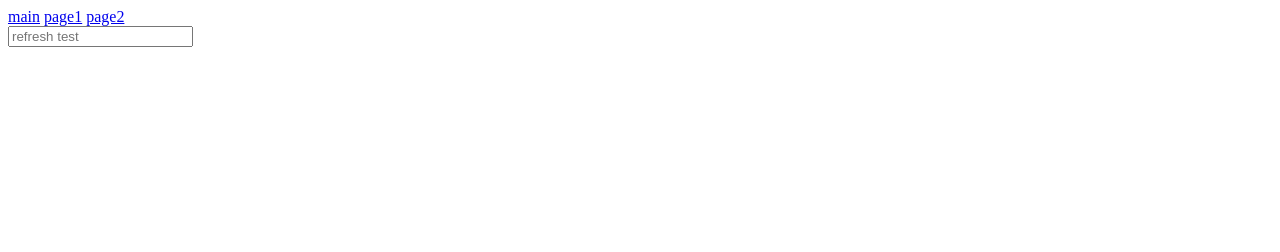
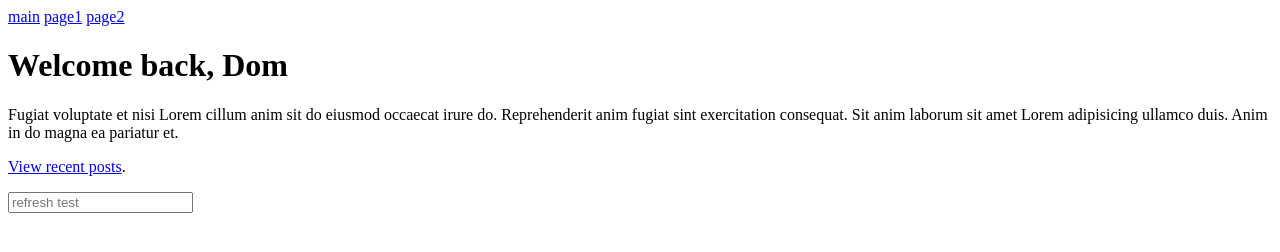
Before and after one commit to dusunax/vanillaSPA, a website with bundled scripts: page caseB/frontend/index.html in a window 1280 px wide. Built offline with nearby package versions, Linux system fonts and the light colour scheme.

```diff
--- a/caseB/frontend/index.html
+++ b/caseB/frontend/index.html
@@ -12,9 +12,8 @@
       <a href="/page1" class="nav__link" data-link>page1</a>
       <a href="/page2" class="nav__link" data-link>page2</a>
     </nav>
-    <div id="root">
-      <input type="text" placeholder="refresh test" />
-    </div>
+    <div id="app"></div>
+    <input type="text" placeholder="refresh test" />
     <script type="module" src="/static/js/index.js"></script>
   </body>
 </html>
--- a/caseB/frontend/static/js/index.js
+++ b/caseB/frontend/static/js/index.js
@@ -1,3 +1,5 @@
+import Main from "../views/Main.js";
+
 const navigateTo = (url) => {
   history.pushState(null, null, url);
   router();
@@ -5,10 +7,10 @@
 
 const router = async () => {
   const routes = [
-    { path: "404", view: () => console.log("404 page") },
-    { path: "/", view: () => console.log("main page") },
-    { path: "/page1", view: () => console.log("page1") },
-    { path: "/page2", view: () => console.log("page2") },
+    // { path: "404", view: () => console.log("404 page") },
+    { path: "/", view: Main },
+    // { path: "/page1", view: () => console.log("page1") },
+    // { path: "/page2", view: () => console.log("page2") },
   ];
 
   const potentialMathes = routes.map((route) => {
@@ -24,7 +26,10 @@
     };
   }
 
-  console.log(match, match.route.view());
+  const view = new match.route.view();
+
+  console.log(view);
+  document.querySelector("#app").innerHTML = await view.getHtml();
 };
 
 window.addEventListener("popstate", router);
--- /dev/null
+++ b/caseB/frontend/static/views/AbstractView.js
@@ -0,0 +1,13 @@
+export default class {
+  constructor(params) {
+    this.params = params;
+  }
+
+  setTitle(title) {
+    document.title = title;
+  }
+
+  async getHtml() {
+    return "";
+  }
+}
--- /dev/null
+++ b/caseB/frontend/static/views/Main.js
@@ -0,0 +1,20 @@
+import AbstractView from "./AbstractView.js";
+
+export default class extends AbstractView {
+  constructor(params) {
+    super(params);
+    this.setTitle("Dashboard");
+  }
+
+  async getHtml() {
+    return `
+            <h1>Welcome back, Dom</h1>
+            <p>
+                Fugiat voluptate et nisi Lorem cillum anim sit do eiusmod occaecat irure do. Reprehenderit anim fugiat sint exercitation consequat. Sit anim laborum sit amet Lorem adipisicing ullamco duis. Anim in do magna ea pariatur et.
+            </p>
+            <p>
+                <a href="/posts" data-link>View recent posts</a>.
+            </p>
+        `;
+  }
+}
```
